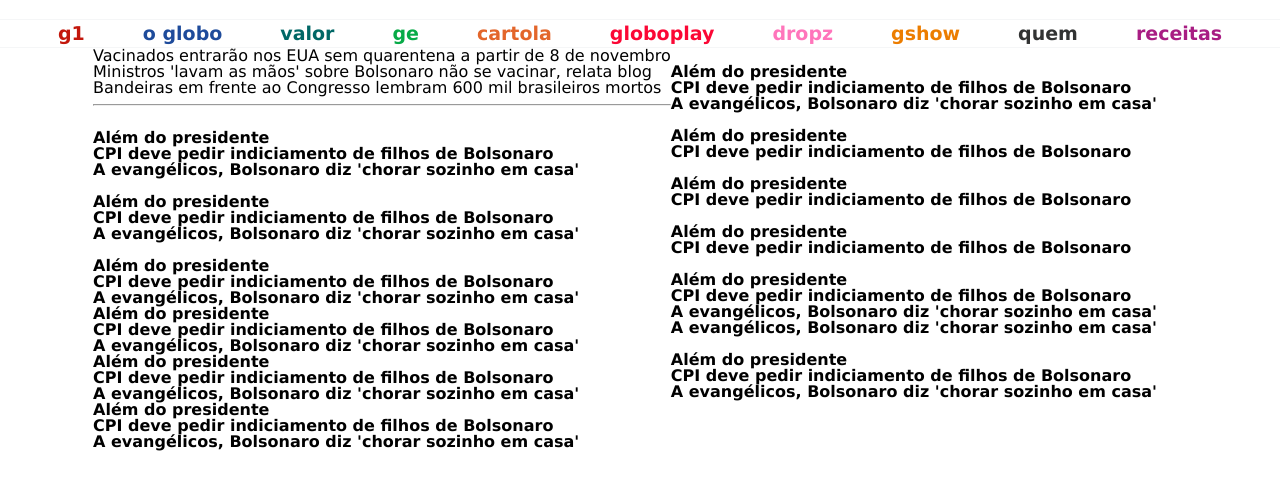
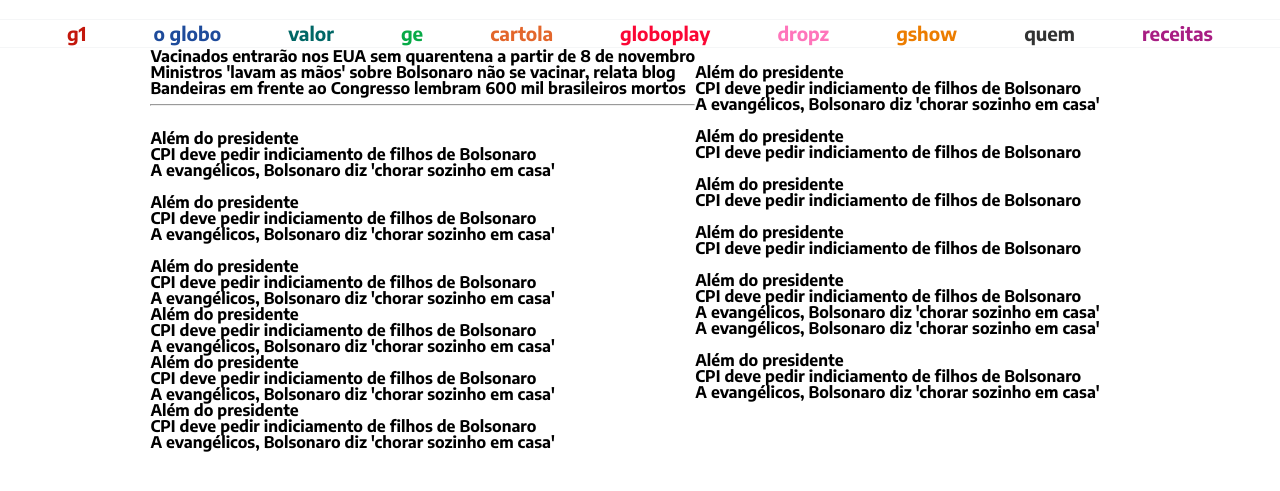
Before and after one commit to Josana-Kla/lp-globo, a plain HTML site: page index.html in a window 1280 px wide. Shown: the part 61-552 px from the top of the page. Drawn offline with Linux system fonts and the light colour scheme.

Commit message:
adicao fonte family

```diff
--- a/css/script.css
+++ b/css/script.css
@@ -1,5 +1,5 @@
 body {
-  font-family: 'Lucida Sans', 'Lucida Sans Regular', 'Lucida Grande', 'Lucida Sans Unicode', Geneva, Verdana, sans-serif;
+  font-family: 'Encode Sans', sans-serif;
 }
 
 a {
--- a/index.html
+++ b/index.html
@@ -8,6 +8,9 @@
   <title>globo.com</title>
 
   <link rel="stylesheet" href="./css/reset.css">
+  <link rel="preconnect" href="https://fonts.googleapis.com">
+  <link rel="preconnect" href="https://fonts.gstatic.com" crossorigin>
+  <link href="https://fonts.googleapis.com/css2?family=Encode+Sans:wght@700&display=swap" rel="stylesheet">
   <link rel="stylesheet" href="./css/script.css">
 </head>
 
```
